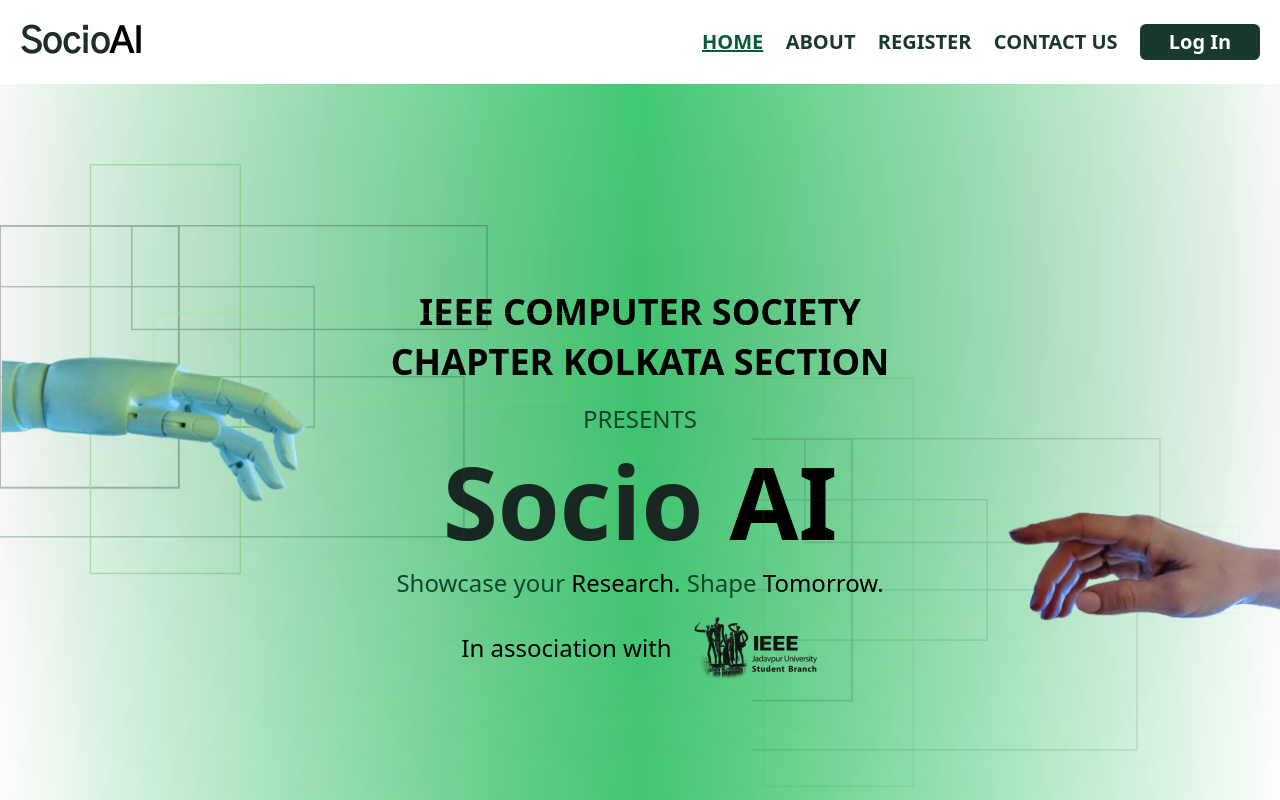
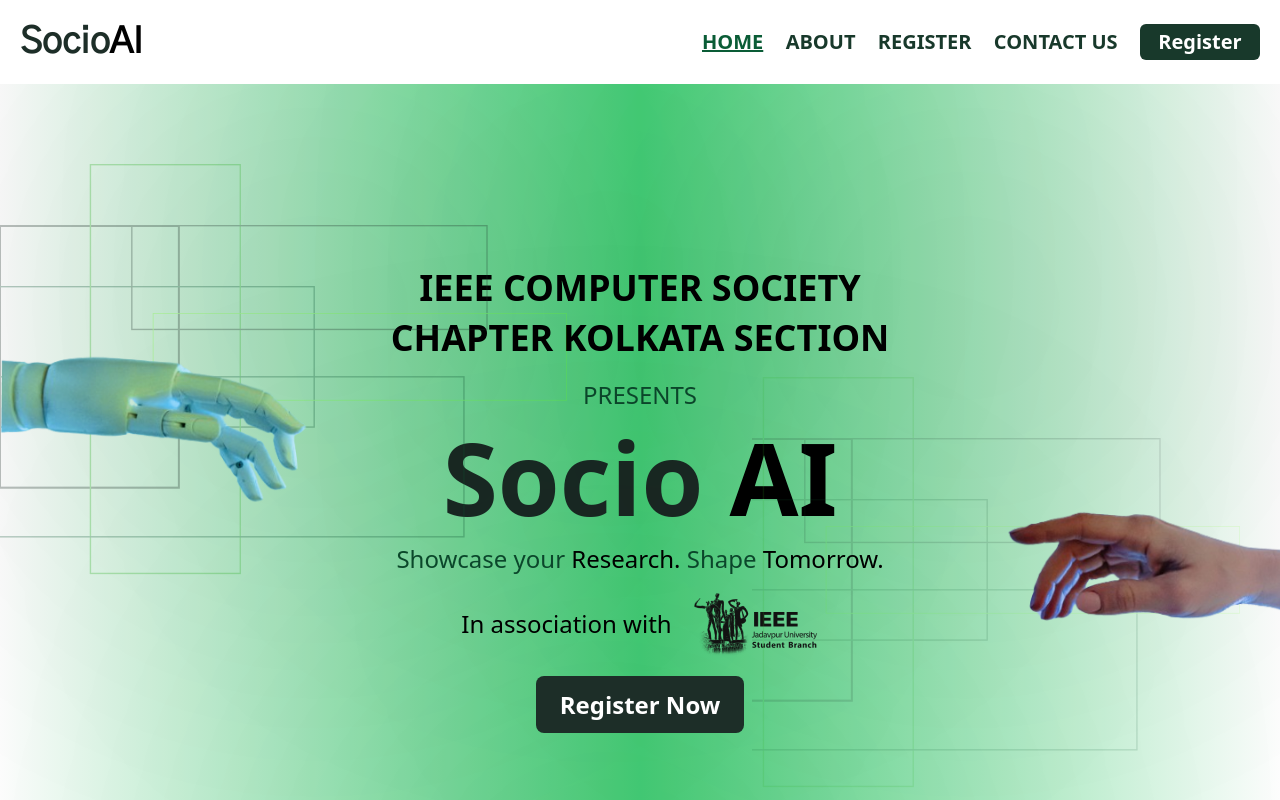
Before and after one commit to akash0708/SocioAI, a React (Vite) app: page / in a window 1280 px wide. Shown: the top 800 px of the page. Built offline with nearby package versions, Linux system fonts and the light colour scheme; no server answers.

Commit message:
register now

```diff
--- a/src/components/Hero.jsx
+++ b/src/components/Hero.jsx
@@ -6,10 +6,10 @@
 function Hero() {
   return (
     <div className="h-screen relative py-28 bg-gradient-to-r from-white via-green-400 to-white overflow-hidden">
-        <div className="ellipse bg-black/20  top-0 left-[7%]"></div>
-        <div className="ellipse bg-black/20 top-0 right-[7%]"></div>
-        <div className="ellipse bg-black/15 -top-10 right-[35%]"></div>
-        <div className="ellipse bg-black/25 -bottom-64 right-[35%]"></div>
+      <div className="ellipse bg-black/20  top-0 left-[7%]"></div>
+      <div className="ellipse bg-black/20 top-0 right-[7%]"></div>
+      <div className="ellipse bg-black/15 -top-10 right-[35%]"></div>
+      <div className="ellipse bg-black/25 -bottom-64 right-[35%]"></div>
       <img
         className="object-contain absolute -left-24 top-20"
         src={vector1}
@@ -43,6 +43,15 @@
           <p className="text-[24px]">In association with</p>
           <img src={IeeeLogo} alt="IEEE Logo" />
         </div>
+        <div>
+          <a
+            href="https://forms.gle/uXxHnAHNdnkLJaBDA"
+            target="_blank"
+            className="bg-[#1D2E28] text-white font-bold text-2xl px-6 py-3 rounded-lg relative top-4"
+          >
+            Register Now
+          </a>
+        </div>
       </div>
     </div>
   );
--- a/src/components/Navbar.jsx
+++ b/src/components/Navbar.jsx
@@ -1,4 +1,4 @@
-import { Link, NavLink } from "react-router-dom";
+import { NavLink } from "react-router-dom";
 import { useState } from "react";
 import { RxCross2 } from "react-icons/rx";
 
@@ -91,11 +91,11 @@
               </NavLink>
             </li>
             <li>
-              <Link to="/#login">
+              <a href="https://forms.gle/uXxHnAHNdnkLJaBDA" target="_blank">
                 <div className="login py-1 w-[120px] rounded-[6px] bg-white text-[#18392B] md:bg-[#18392B] md:text-white flex justify-center items-center hover:bg-[#0A5C36] hover:text-gray-50">
-                  Log In
+                  Register
                 </div>
-              </Link>
+              </a>
             </li>
           </ul>
         </div>
```
